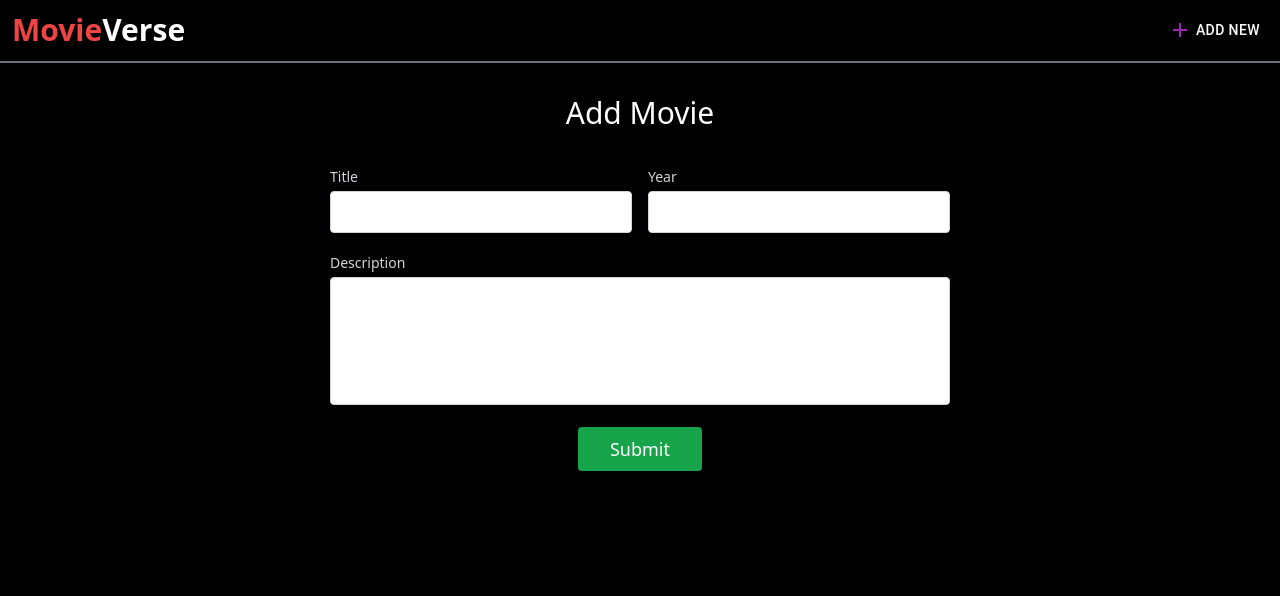
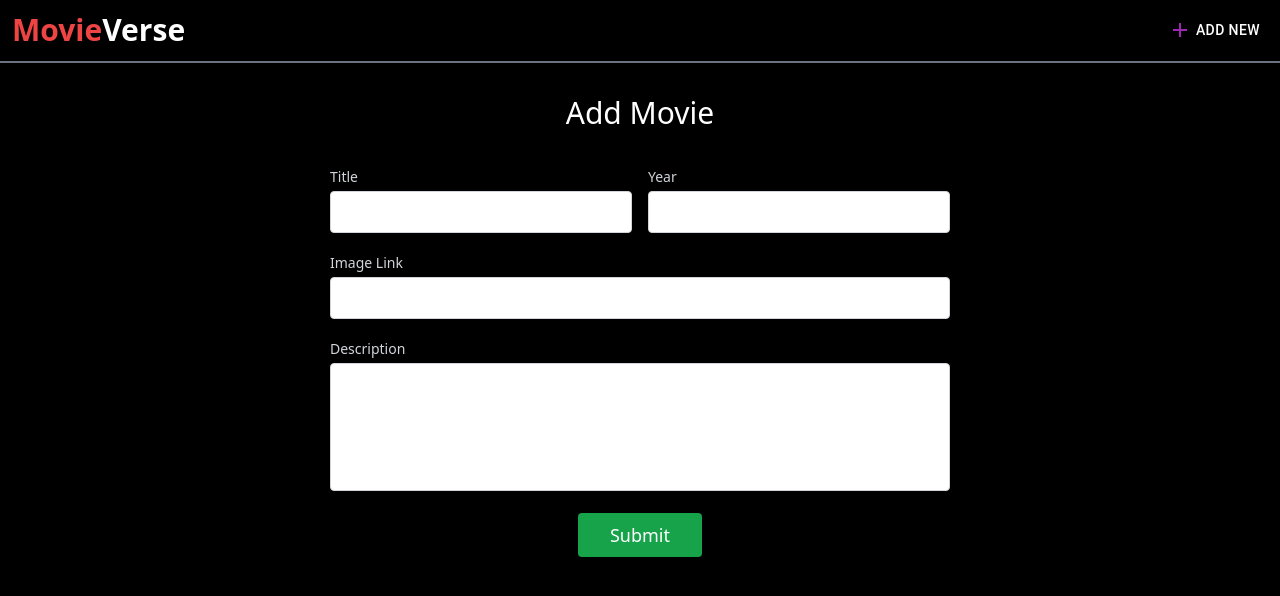
Before and after one commit to siddheshsurve/movieverse, a React (Create React App) app: page /addmovie in a window 1280 px wide. Shown: the top 596 px of the page. Built offline with nearby package versions, Linux system fonts and the light colour scheme.

Commit message:
Added image link input to AddImage

```diff
--- a/src/components/AddMovie.js
+++ b/src/components/AddMovie.js
@@ -1,12 +1,16 @@
 import React, { useState } from 'react'
+import { TailSpin } from 'react-loader-spinner';
 
 const AddMovie = () => {
 
     const [form, setForm] = useState( {
         title: "",
         year: "",
-        description: ""
+        description: "",
+        image: ""
     });
+
+    const [loading, setLoading] = useState(false);
 
     return (
       <div>
@@ -55,6 +59,23 @@
                       for="message"
                       class="leading-7 text-sm text-gray-300"
                     >
+                      Image Link
+                    </label>
+                    <input
+                      id="message"
+                      name="message"
+                      value={form.image}
+                      onChange={(e) => setForm({...form, image: e.target.value})}
+                      class="w-full bg-white rounded border border-gray-300 focus:border-indigo-500 focus:bg-white focus:ring-2 focus:ring-indigo-200 text-base outline-none text-gray-700 py-1 px-3 leading-8 transition-colors duration-200 ease-in-out"
+                      />
+                  </div>
+                </div>
+                <div class="p-2 w-full">
+                  <div class="relative">
+                    <label
+                      for="message"
+                      class="leading-7 text-sm text-gray-300"
+                    >
                       Description
                     </label>
                     <textarea
@@ -68,7 +89,7 @@
                 </div>
                 <div class="p-2 w-full">
                   <button class="flex mx-auto text-white bg-green-600 border-0 py-2 px-8 focus:outline-none hover:bg-green-700 rounded text-lg">
-                    Submit
+                    {loading ? <TailSpin height={25} color='white' /> : 'Submit' }
                   </button>
                 </div>
               </div>
```
